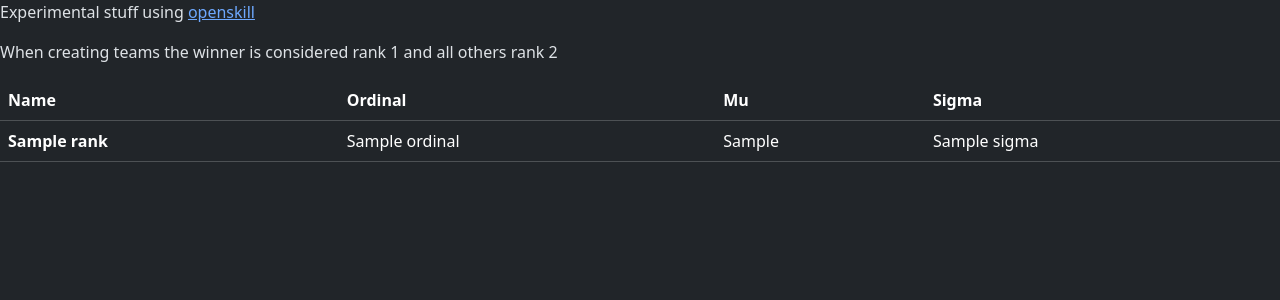
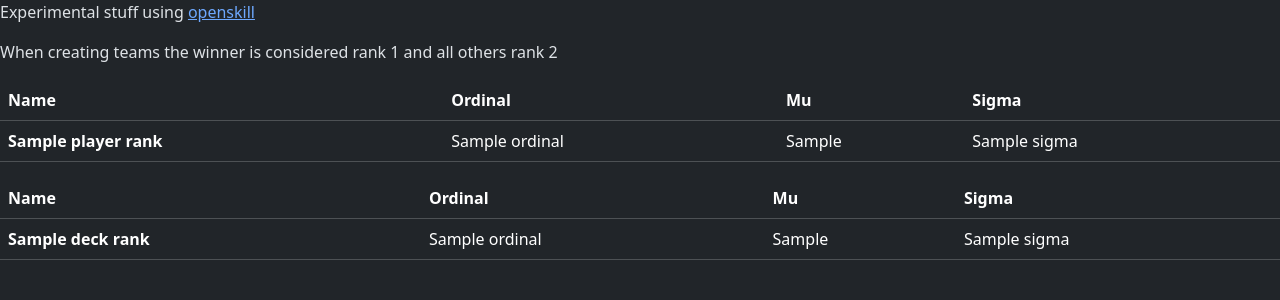
Before and after one commit to frixdk/papkort, a Django app: template papkort/games/templates/matches/ranks.html in a window 1280 px wide. Shown: the part 56-356 px from the top of the page. Run offline with Django 4.2, Linux system fonts and the light colour scheme; the template is opened without the code that fills it: most values are stand-ins (such as "Sample title", 1, 10 or a date in 2020); some libraries are stand-ins or nearby versions.

Commit message:
Added deck ranking in package

```diff
--- a/papkort/games/templates/matches/decks_table.html
+++ b/papkort/games/templates/matches/decks_table.html
@@ -13,6 +13,9 @@
             </th>
             <th scope="col">
                 <a href="?ordering=total">Total plays</a>
+            </th>
+            <th scope="col">
+                <a href="?ordering=ordinal">Score</a>
             </th>
             <th scope="col">Description</th>
             <th scope="col">Decklist</th>
@@ -34,10 +37,11 @@
                 <td>{{ deck.commander }}</td>
                 <td>{{ deck.win_percentage }}% ({{ deck.win_count }}/{{ deck.played_count }})</td>
                 <td>{{ deck.get_plays }}</td>
+                <td title="Mu:{{ deck.rating.mu|floatformat:2 }} Sigma:{{ deck.rating.sigma|floatformat:2 }}">{{ deck.rating.ordinal|floatformat:2 }}</td>
                 <td>{{ deck.description }}</td>
                 <td>
                     {% if deck.url %}
-                    <a href="{{ deck.url }}">{{ deck.url }}</a>
+                    <a href="{{ deck.url }}">[LINK]</a>
                     {% endif %}
                 </td>
             </tr>
--- a/papkort/games/templates/matches/ranks.html
+++ b/papkort/games/templates/matches/ranks.html
@@ -23,7 +23,30 @@
             </tr>
             </thead>
             <tbody>
-            {% for name, rank in ranks %}
+                {% for name, rank in player_ranks %}
+                    <tr>
+                        <th scope="row">{{ name }}</th>
+                        <td>{{ rank.ordinal }}</td>
+                        <td>{{ rank.mu }}</td>
+                        <td>{{ rank.sigma }}</td>
+                    </tr>
+                {% endfor %}
+            </tbody>
+        </table>
+    </div>
+
+        <div class="table-responsive">
+        <table class="table table-dark">
+            <thead>
+            <tr>
+                <th scope="col">Name</th>
+                <th scope="col">Ordinal</th>
+                <th scope="col">Mu</th>
+                <th scope="col">Sigma</th>
+            </tr>
+            </thead>
+            <tbody>
+                {% for name, rank in deck_ranks %}
                     <tr>
                         <th scope="row">{{ name }}</th>
                         <td>{{ rank.ordinal }}</td>
```
Also changed, not shown: papkort/games/services/game_service.py (added, +33 -0 lines), papkort/games/views.py (+24 -2 lines), papkort/games/services/__init__.py (added). Lines whose indentation alone changed are shown as unchanged.
